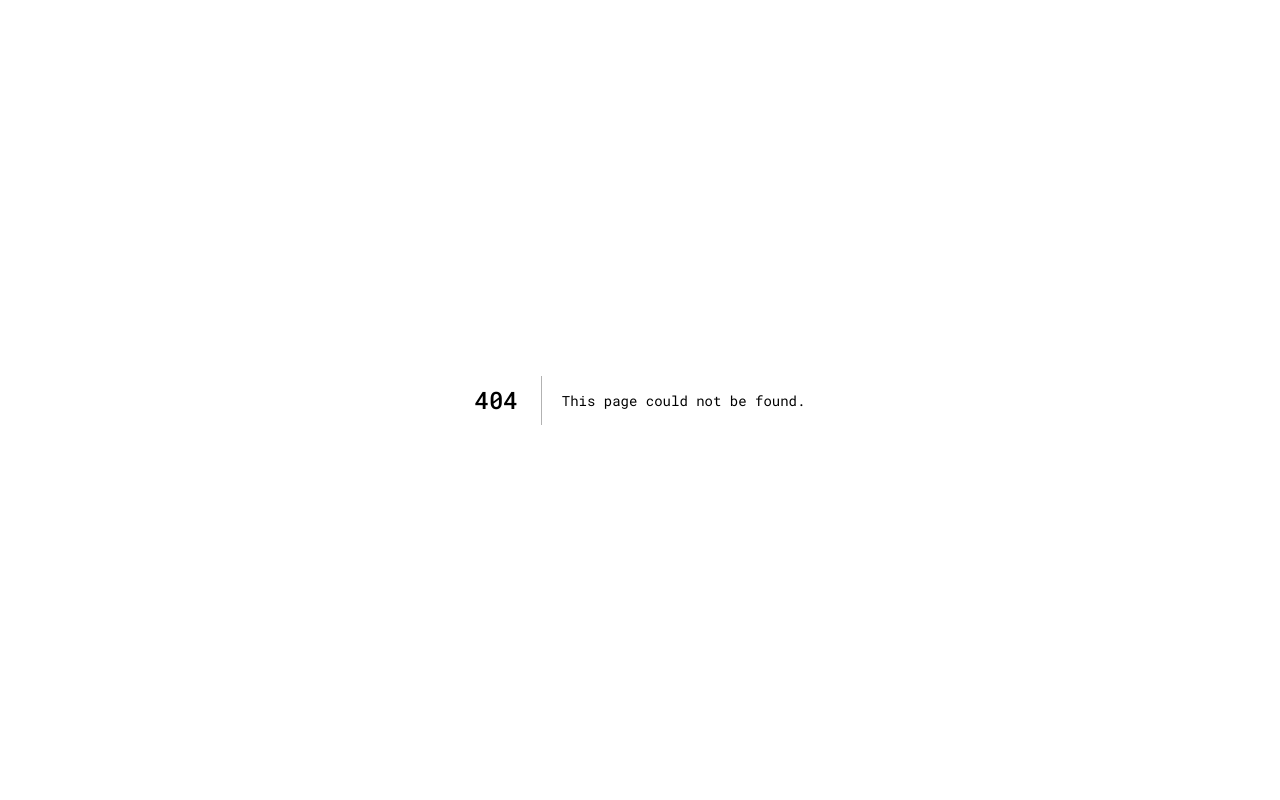
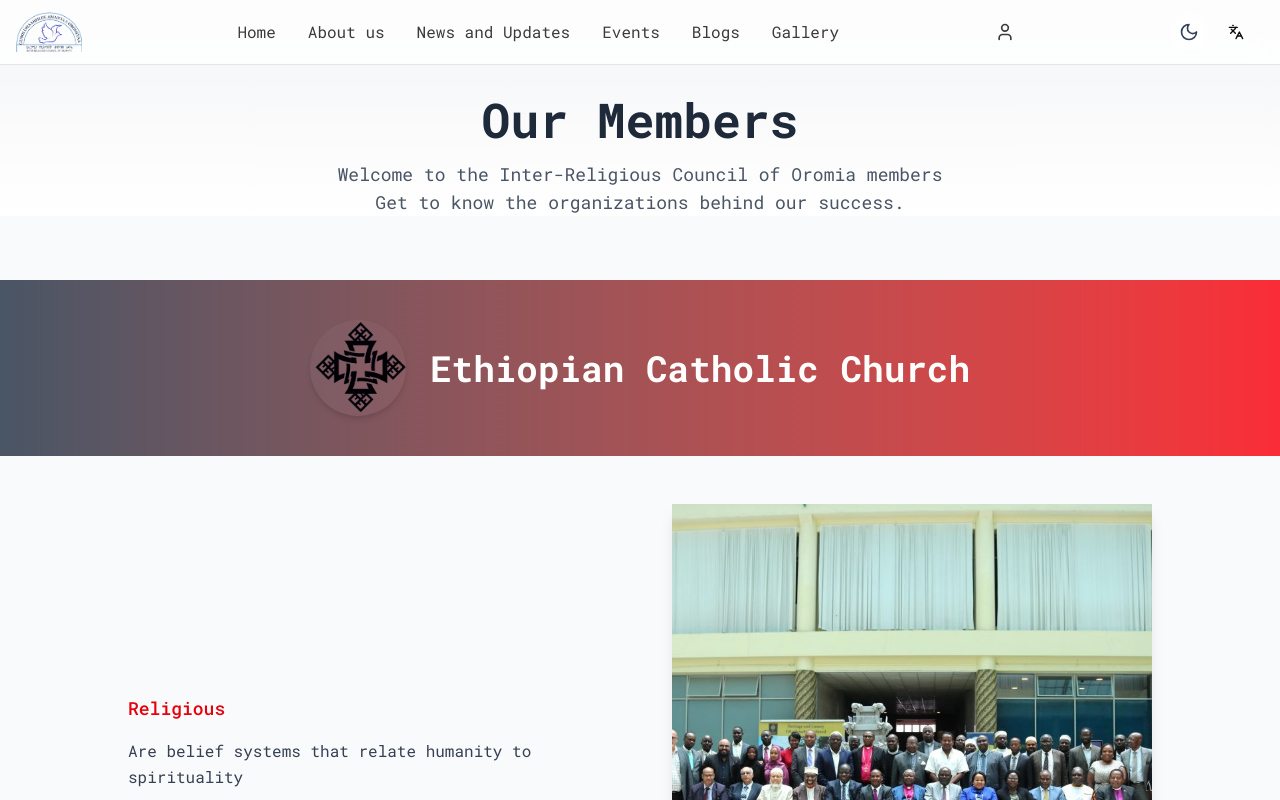
Before and after one commit to JirehGroup/orc, a Next.js app: page /members in a window 1280 px wide. Before the commit this address had no page. Shown: the top 800 px of the page. Built offline with nearby package versions, Linux system fonts and the light colour scheme.

Commit message:
create member page

```diff
--- /dev/null
+++ b/src/app/members/page.tsx
@@ -0,0 +1,154 @@
+
+"use client";
+import React from "react";
+import Header from "@/components/common/Header";
+import Footer from "@/components/common/Footer";
+
+
+const members = [
+  {
+    id: 1,
+    name: "Ethiopian Catholic Church",
+    leader: "Religious",
+    image: "/con.jpg",
+    logo: "/images/logo/ecc.png",
+    bio: "Are belief systems that relate humanity to spirituality",
+    info: "The Ethiopian Catholic Church is a part of the worldwide Catholic Church, in full communion with the Pope in Rome. It has its own unique traditions and practices, reflecting the rich cultural heritage of Ethiopia. It has its own unique traditions and practices, reflecting the rich cultural heritage of Ethiopia. It has its own unique traditions and practices, reflecting the rich cultural heritage of Ethiopia. It has its own unique traditions and practices, reflecting the rich cultural heritage of Ethiopia.",
+  },
+  {
+    id: 2,
+    name: "Evangelical Churches Fellowship of Ethiopia",
+    leader: "Religious",
+    image: "/con.jpg",
+    logo: "/images/logo/ecfoe.png",
+    bio: "Are belief systems that relate humanity to spirituality",
+    info: "The Ethiopian Catholic Church is a part of the worldwide Catholic Church, in full communion with the Pope in Rome. It has its own unique traditions and practices, reflecting the rich cultural heritage of Ethiopia.",
+  },
+  {
+    id: 3,
+    name: "Ethiopian Evangelical Church Mekane Yesus",
+    leader: "Religious",
+    image: "/con.jpg",
+    logo: "/images/logo/eecmy.png",
+    bio: "Are belief systems that relate humanity to spirituality",
+    info: "The Ethiopian Catholic Church is a part of the worldwide Catholic Church, in full communion with the Pope in Rome. It has its own unique traditions and practices, reflecting the rich cultural heritage of Ethiopia.",
+  },
+  {
+    id: 4,
+    name: "Ethiopian Islamic Affairs Supreme Council",
+    leader: "Religious",
+    image: "/con.jpg",
+    logo: "/images/logo/eias.png",
+    bio: "Are belief systems that relate humanity to spirituality",
+    info: "The Ethiopian Catholic Church is a part of the worldwide Catholic Church, in full communion with the Pope in Rome. It has its own unique traditions and practices, reflecting the rich cultural heritage of Ethiopia.",
+  },
+  {
+    id: 5,
+    name: "Ethiopian Kale Heywet Church",
+    leader: "Religious",
+    image: "/con.jpg",
+    logo: "/images/logo/ekhc.png",
+    bio: "Are belief systems that relate humanity to spirituality",
+    info: "The Ethiopian Catholic Church is a part of the worldwide Catholic Church, in full communion with the Pope in Rome. It has its own unique traditions and practices, reflecting the rich cultural heritage of Ethiopia.",
+  },
+  {
+    id: 6,
+    name: "Ethiopian Orthodox Church",
+    leader: "Religious",
+    image: "/con.jpg",
+    logo: "/images/logo/eoc.png",
+    bio: "Are belief systems that relate humanity to spirituality",
+    info: "The Ethiopian Catholic Church is a part of the worldwide Catholic Church, in full communion with the Pope in Rome. It has its own unique traditions and practices, reflecting the rich cultural heritage of Ethiopia.",
+  },
+  {
+    id: 7,
+    name: "Ethiopian Seventh-day Adventist Church",
+    leader: "Religious",
+    image: "/con.jpg",
+    logo: "/images/logo/esda.png",
+    bio: "Are belief systems that relate humanity to spirituality",
+    info: "The Ethiopian Catholic Church is a part of the worldwide Catholic Church, in full communion with the Pope in Rome. It has its own unique traditions and practices, reflecting the rich cultural heritage of Ethiopia.",
+  },
+];
+
+
+const MembersPage: React.FC = () => {
+    return (
+      <div className="flex flex-col min-h-screen bg-gray-50 dark:bg-gray-900 transition-colors duration-300">
+        <Header />
+
+        <main className="flex-grow">
+          {/* Hero Section */}
+          <section className="pt-24 text-center bg-gradient-to-b from-gray-100 to-white dark:from-gray-800 dark:to-gray-900">
+            <h1 className="text-5xl font-extrabold text-gray-800 dark:text-white mb-4">
+              Our Members
+            </h1>
+            <p className="text-lg text-gray-600 dark:text-gray-300 max-w-2xl mx-auto">
+              Welcome to the Inter-Religious Council of Oromia members
+              <br />
+              Get to know the organizations behind our success.
+            </p>
+          </section>
+
+          {/* Members Sections */}
+          {members.map((member) => (
+            <section
+              key={member.id}
+              className="py-16 bg-gray-50 dark:bg-gray-900 border-b border-gray-200 dark:border-gray-700"
+            >
+              {/* Member Name Header */}
+              <div className="bg-gradient-to-r from-gray-600 to-red-500 dark:from-red-400 dark:to-gray-700 text-white py-10 px-4 lg:px-24 mb-12">
+                <div className="max-w-7xl mx-auto flex items-center justify-center gap-6">
+                  <div className="w-24 h-24 relative">
+                    <img
+                      src={member.logo}
+                      alt={`${member.name} Logo`}
+                      className="w-full h-full object-contain rounded-full shadow-md"
+                    />
+                  </div>
+                  <h2 className="text-4xl font-extrabold">{member.name}</h2>
+                </div>
+              </div>
+
+              {/* Member Content */}
+            <div className="max-w-5xl mx-auto flex flex-col md:flex-row items-center gap-16 px-4 lg:px-0">
+                {/* Member Info */}
+                <div className="w-full md:w-1/2 text-center md:text-left">
+                    <p className="text-red-600 dark:text-red-400 font-medium text-lg mb-4">
+                    {member.leader}
+                    </p>
+                    <p className="text-gray-700 dark:text-gray-300 leading-relaxed mb-6">
+                    {member.bio}
+                    </p>
+                </div>
+
+                {/* Member Image */}
+                <div className="w-full md:w-1/2 h-[500px] relative overflow-hidden shadow-lg flex flex-col items-center">
+                    <img
+                    src={member.image}
+                    alt={member.name}
+                    className="w-full h-full object-cover transform transition duration-300 hover:scale-105 "
+                    />
+                    {/* Leader Name */}
+                    <p className="mt-4 text-lg font-semibold text-gray-800 dark:text-white">
+                    {member.leader}
+                    </p>
+                </div>
+            </div>
+
+              {/* Member Info Section */}
+              <div className="max-w-7xl mx-auto mt-8 px-4 lg:px-0">
+                <p className="text-gray-700 dark:text-gray-300 leading-relaxed text-center">
+                  {member.info}
+                </p>
+              </div>
+            </section>
+          ))}
+        </main>
+
+        <Footer />
+      </div>
+    );
+  };
+
+  export default MembersPage;
--- a/src/app/page.tsx
+++ b/src/app/page.tsx
@@ -43,6 +43,7 @@
 
         {/* Members Carousel Section */}
         <section className="py-24 relative flex justify-center items-center">
+        <a href="/members">
           <div id="carousel" className="w-full max-w-5xl" ref={membersCarouselRef}>
             <h1 className="text-4xl font-bold text-center mb-12">Our Members</h1>
             <div className="carousel-track" ref={membersTrackRef}>
@@ -62,6 +63,7 @@
             </div>
             <StyleSheet />
           </div>
+        </a>
         </section>
       </main>
       <Footer />
--- a/src/components/common/Footer.tsx
+++ b/src/components/common/Footer.tsx
@@ -19,6 +19,7 @@
         { name: t.resources, href: "/resources" },
         { name: t.dialogue, href: "/dialogue" },
 
+
       ],
     },
     {
@@ -33,6 +34,7 @@
       links: [
         { name: t.contact, href: "/contact" },
         { name: t.getInvolved, href: "/getInvolved" },
+        { name: t.members, href: "/members"},
       ],
 
     }
--- a/src/translations/am.ts
+++ b/src/translations/am.ts
@@ -15,6 +15,7 @@
             getInvolved: "Get Involved",
             description: "Description",
             rights: "All rights reserved",
+            members: "Members",
         },
         navigation: {
             home: "Home",
--- a/src/translations/en.ts
+++ b/src/translations/en.ts
@@ -14,6 +14,7 @@
             getInvolved: "Get Involved",
             description: "Description",
             rights: "All rights reserved",
+            members: "Members",
         },
         navigation: {
             home: "Home",
--- a/src/translations/or.ts
+++ b/src/translations/or.ts
@@ -14,6 +14,7 @@
             getInvolved: "Get Involved",
             description: "Description",
             rights: "All rights reserved",
+            members: "Members",
         },
         navigation: {
             home: "Home",
```
